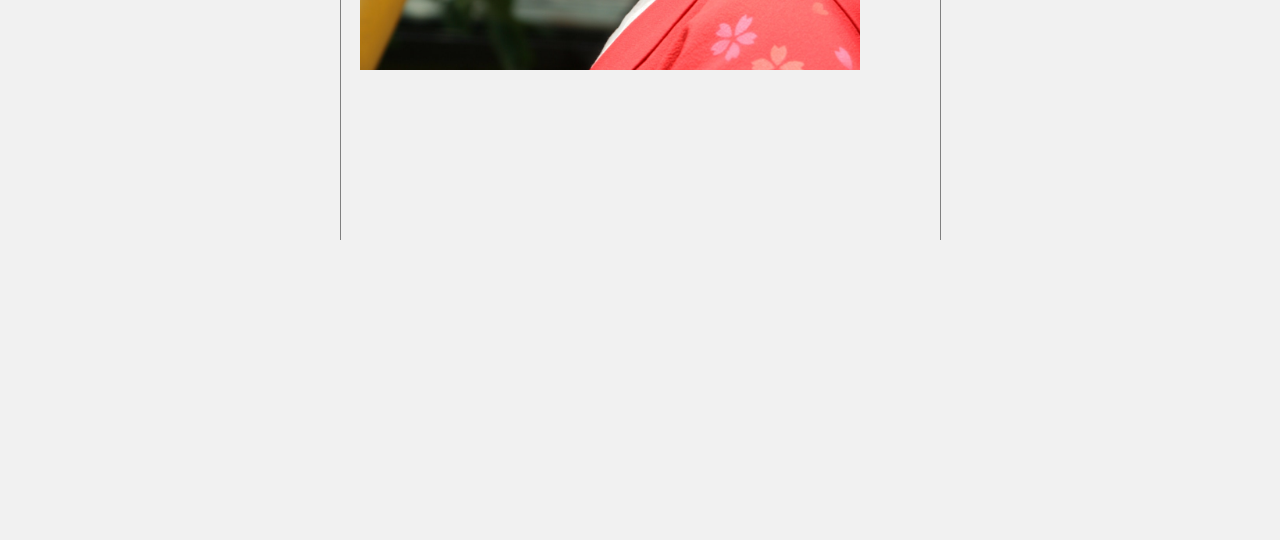
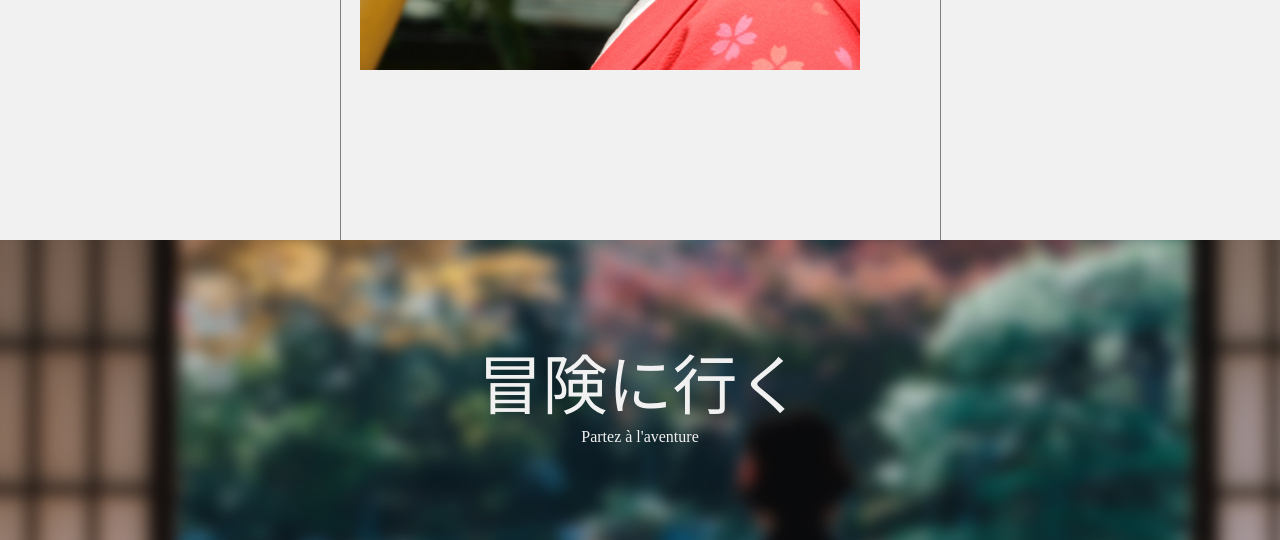
Before and after one commit to raphael56/portfolio, a PHP site: page /accueil.html in a window 1280 px wide. Shown: the part 3760-4300 px from the top of the page. Before the commit the page ends 4000 px from the top, so only its background shows below. Run offline with PHP 8.4, Linux system fonts and the light colour scheme.

Commit message:
section parallax
img bg parallax + media queries

```diff
--- a/portfolio/Site_A-Z/accueil.html
+++ b/portfolio/Site_A-Z/accueil.html
@@ -68,6 +68,16 @@
 </section>
 
 
+<!-- section parallax -->
+
+<section class="parallax">
+<p>冒険に行く</p>
+<span>Partez à l'aventure</span>
+</section>
+
+<!-- section tarif -->
+
+
 
 
     <script src="app.js"></script>
--- a/portfolio/Site_A-Z/styles/_@main.scss
+++ b/portfolio/Site_A-Z/styles/_@main.scss
@@ -396,3 +396,59 @@ margin: 150px auto 0;
         height: 100%;
     }
 }
+@media screen and (max-width:600px) {
+    .section-asymetrique{
+        grid-template: 150px repeat(6, auto) 100px/100%;
+    }
+    .ligne-droite, .ligne-gauche{
+        display: none;
+    }
+    .section-asymetrique h2{
+        font-size: 30px;
+    }
+    .bloc,
+    .img-grid{
+        grid-area: auto;
+    }
+    .img-grid{
+        width: 100%;
+        height: 500px;
+    }
+    .bloc-txt-right{
+        width: 100%;
+    }
+    .bloc-txt-left h3,
+    .bloc-txt-right h3{
+        font-size: 25px;
+    }
+}
+
+/*---------------- section parallax---------------*/
+
+.parallax{
+    width: 100%;
+    height: 300px;
+    background: url(../ressources/parallax-large-flou.jpg);
+    background-position: center;
+    background-attachment: fixed;
+    display: flex;
+    justify-content: center;
+    align-items: center;
+    flex-direction:column;
+}
+
+.parallax p{
+    font-size: 65px;
+    color: #f1f1f1;
+}
+.parallax span{
+    display:block;
+    color: #f1f1f1;
+}
+
+@media screen and(max-width:400px) {
+    .parallax p {
+        font-size: 55px;
+    }
+
+}
--- a/portfolio/Site_A-Z/styles/style.css
+++ b/portfolio/Site_A-Z/styles/style.css
@@ -471,4 +471,71 @@ nav {
     height: 100%;
   }
 }
+
+@media screen and (max-width: 600px) {
+  .section-asymetrique {
+    -ms-grid-rows: 150px (auto)[6] 100px;
+    -ms-grid-columns: 100%;
+        grid-template: 150px repeat(6, auto) 100px/100%;
+  }
+  .ligne-droite, .ligne-gauche {
+    display: none;
+  }
+  .section-asymetrique h2 {
+    font-size: 30px;
+  }
+  .bloc,
+  .img-grid {
+    grid-area: auto;
+  }
+  .img-grid {
+    width: 100%;
+    height: 500px;
+  }
+  .bloc-txt-right {
+    width: 100%;
+  }
+  .bloc-txt-left h3,
+  .bloc-txt-right h3 {
+    font-size: 25px;
+  }
+}
+
+/*---------------- section parallax---------------*/
+.parallax {
+  width: 100%;
+  height: 300px;
+  background: url(../ressources/parallax-large-flou.jpg);
+  background-position: center;
+  background-attachment: fixed;
+  display: -webkit-box;
+  display: -ms-flexbox;
+  display: flex;
+  -webkit-box-pack: center;
+      -ms-flex-pack: center;
+          justify-content: center;
+  -webkit-box-align: center;
+      -ms-flex-align: center;
+          align-items: center;
+  -webkit-box-orient: vertical;
+  -webkit-box-direction: normal;
+      -ms-flex-direction: column;
+          flex-direction: column;
+}
+
+.parallax p {
+  font-size: 65px;
+  color: #f1f1f1;
+}
+
+.parallax span {
+  display: block;
+  color: #f1f1f1;
+}
+
+@media screen and (max-width: 400px) {
+  .parallax p {
+    font-size: 55px;
+  }
+}
 /*# sourceMappingURL=style.css.map */
```
Also changed, not shown: 1 other file. Lines whose indentation alone changed are shown as unchanged.
